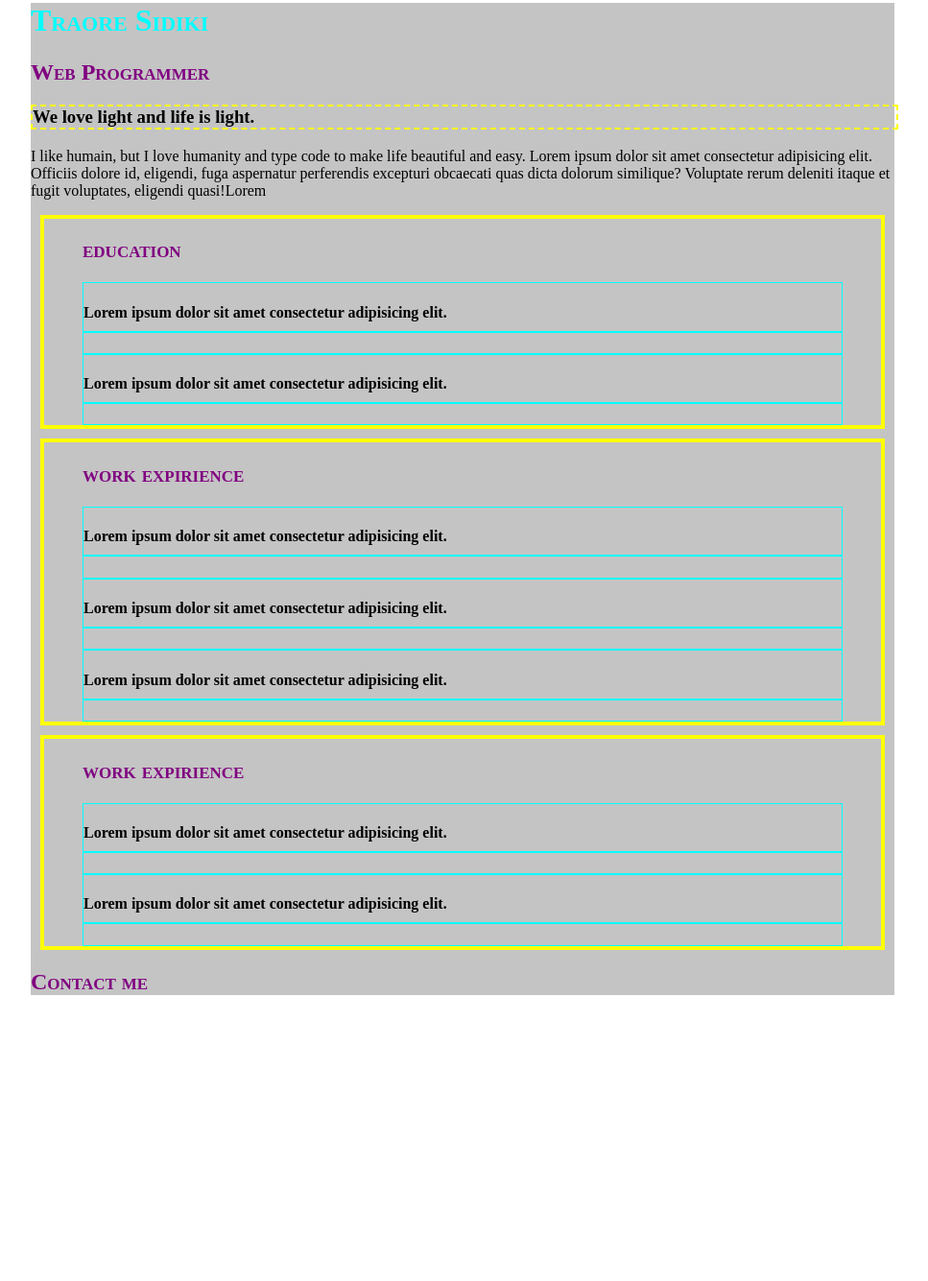
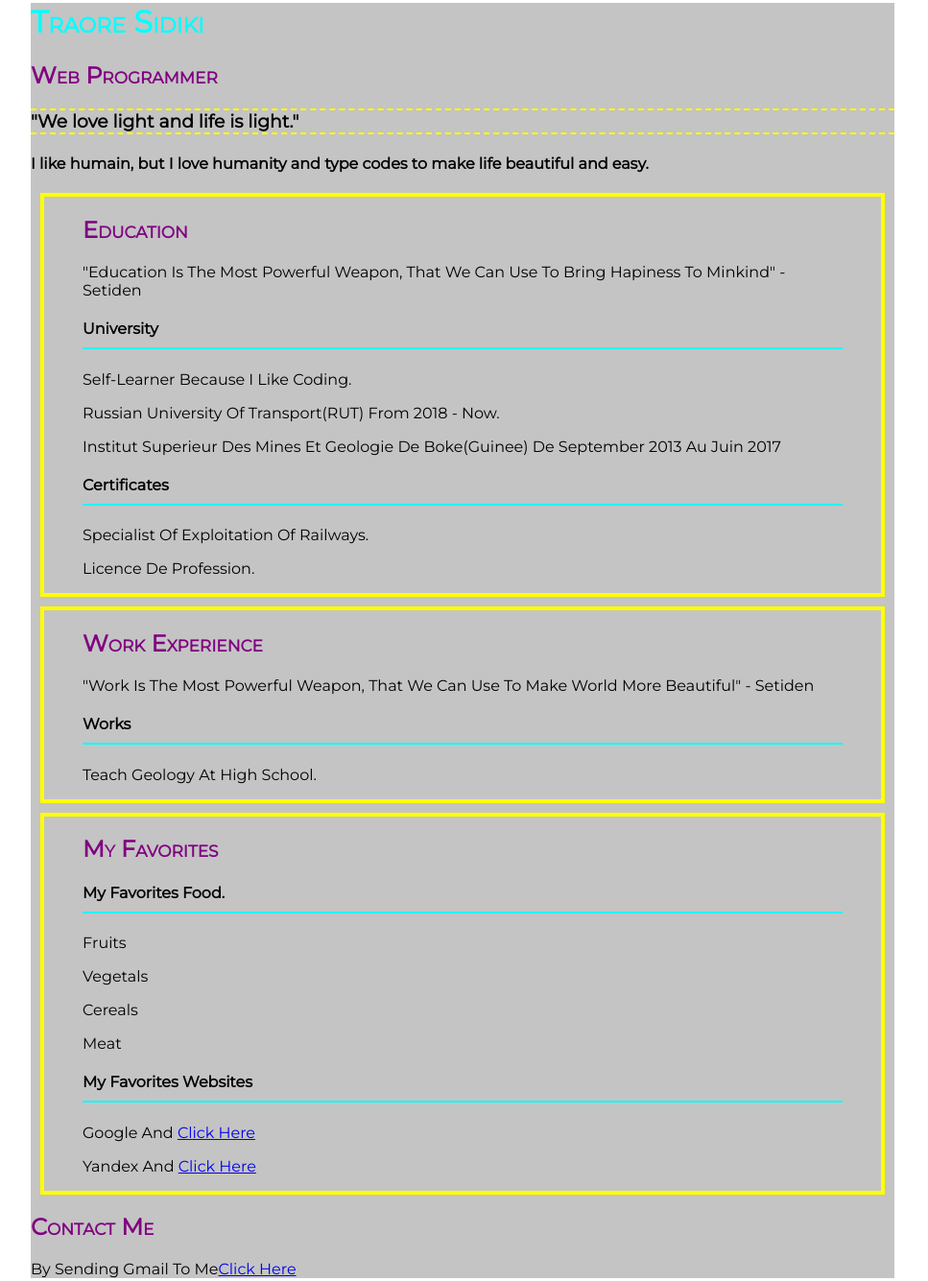
Before and after one commit to Tarawele/HTML5-CSS3, a plain HTML site: page TProjets/my profile/index.html in a window 1280 px wide. Shown: the part 18-1353 px from the top of the page at 96% size, without its empty margins (158-1125 px from the left). Before the commit the page ends 1074 px from the top, so only its background shows below. Drawn offline with Linux system fonts and the light colour scheme.

Commit message:
v001 small projet of float

```diff
--- a/TProjets/my profile/index.html
+++ b/TProjets/my profile/index.html
@@ -12,43 +12,52 @@
         <header>
             <h1>Traore Sidiki</h1>
             <h2>Web Programmer</h2>
-            <h3>We love light and life is light.</h3>
-            <p>I like humain, but I love humanity and type code to make life beautiful and easy. Lorem ipsum dolor sit amet consectetur adipisicing elit. Officiis dolore id, eligendi, fuga aspernatur perferendis excepturi obcaecati quas dicta dolorum similique? Voluptate rerum deleniti itaque et fugit voluptates, eligendi quasi!Lorem</p>
+            <h3>&quot;We love light and life is light.&quot;</h3>
+            <h4>I like humain, but I love humanity and type codes to make life beautiful and easy.</h4>
         </header>
         <section>
             <div class="education">
                 <h2>education</h2>
                 <div class="university">
-                    <h4> Lorem ipsum dolor sit amet consectetur adipisicing elit.</h4>
+                    <p>&quot;Education is the most powerful weapon, that we can use to bring hapiness to minkind&quot; - Setiden</p>
+                    <h4>university</h4>
+                    <p>Self-learner because I like coding.<p>
+                    <p>Russian university of Transport(RUT) from 2018 - now.<p>
+                    <p>Institut Superieur des Mines et Geologie de Boke(Guinee) de September 2013 au juin 2017</p>
                 </div>
                 <div class="certificates">
-                    <h4> Lorem ipsum dolor sit amet consectetur adipisicing elit.</h4>
+                    <h4>Certificates</h4>
+                    <p>Specialist of exploitation of railways.</p>
+                    <p>Licence de profession.</p>
+               </div>
+            </div>
+            <div class="experiences">
+                <div>
+                    <h2>work experience</h2>
+                    <p>&quot;Work is the most powerful weapon, that we can use to make world more beautiful&quot; - Setiden</p>
+                    <h4>Works</h4>
+                    <p>Teach geology at high school.<p>
                 </div>
             </div>
-            <div class="experiences">
-                <h2>work expirience</h2>
-                <div class="experience">
-                    <h4> Lorem ipsum dolor sit amet consectetur adipisicing elit.</h4>
-                </div>
-                <div class="experience">
-                    <h4> Lorem ipsum dolor sit amet consectetur adipisicing elit.</h4>
-                </div>
-                <div class="experience">
-                    <h4> Lorem ipsum dolor sit amet consectetur adipisicing elit.</h4>
-                </div>
-            </div>
-            <div class="favourites">
-                <h2>work expirience</h2>
+            <div class="favorites">
+                <h2>my favorites</h2>
                 <div class="food">
-                    <h4> Lorem ipsum dolor sit amet consectetur adipisicing elit.</h4>
+                    <h4> my favorites food.</h4>
+                    <p>fruits</p>
+                    <p>vegetals</p>
+                    <p>Cereals</p>
+                    <p>meat</p>
                 </div>
                 <div class="websites">
-                    <h4> Lorem ipsum dolor sit amet consectetur adipisicing elit.</h4>
+                    <h4>my favorites websites</h4>
+                    <p>google and <a href="www.google.com">Click here</a></p>
+                    <p>yandex and <a href="www.yandex.ru">Click here</a></p>
                 </div>
             </div>
         </section>
         <footer>
-            <h2>Contact me </h2>
+            <h2>Contact me</h2>
+            <p>by sending Gmail to me<a href="mailto:turaman99@gmail.com">Click here</a></p>
         </footer>
     </div>
 </body>
--- a/TProjets/my profile/style.css
+++ b/TProjets/my profile/style.css
@@ -1,4 +1,8 @@
+@import url('https://fonts.googleapis.com/css2?family=Montserrat&family=Roboto:ital@0;1&display=swap');
+
+/* font-family: 'Roboto', sans-serif; */
 .container{
+    font-family: 'Montserrat', sans-serif;
     padding: 0;
     margin: 0;
     background-color: #c4c4c4;
@@ -9,30 +13,33 @@ header{
     margin: 0;
 }
 header h1{
-    font-family: 'Times New Roman', Times, serif;
     color: aqua;
     font-variant: small-caps;
     width: 100%;
 }
-header h2, .education h2, .experiences h2, .favourites h2, footer h2{
-    font-family: 'Times New Roman', Times, serif;
+header h2, .education h2, .experiences h2, .favorites h2, footer h2{
     color: purple;
     font-variant: small-caps;
     width: 100%;
 }
 h3{
-    border: 2px dashed yellow;
+    border-top: 2px dashed yellow;
+    border-bottom: 2px dashed yellow;
     width: 100%;
 }
-.education, .experiences, .favourites{
+.education, .experiences, .favorites{
     border: 4px solid yellow;
     padding:0px 40px;
     margin: 10px;
+    text-transform: capitalize;
 }
-.education > div, .experiences > div, .favourites div{
+/* .education > div, .experiences > div, .favourites div{
     border: 1px aqua solid;
-}
-.education > div h4, .experiences > div  h4, .favourites div h4{
+} */
+.education > div h4, .experiences > div  h4, .favorites div h4{
     border-bottom: 2px solid aqua;
     padding-bottom: 10px;
 }
+footer{
+    text-transform: capitalize;
+}
```
